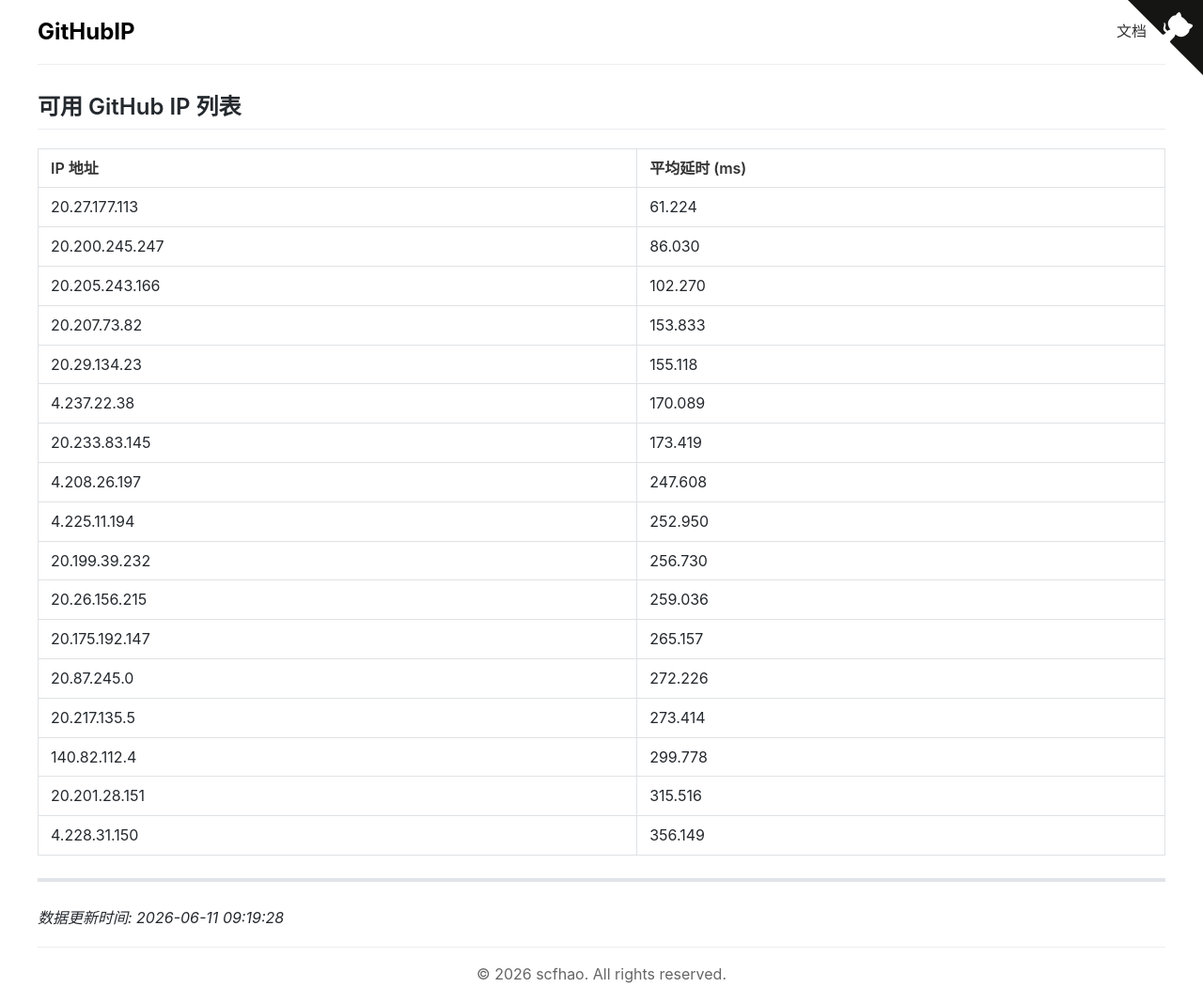
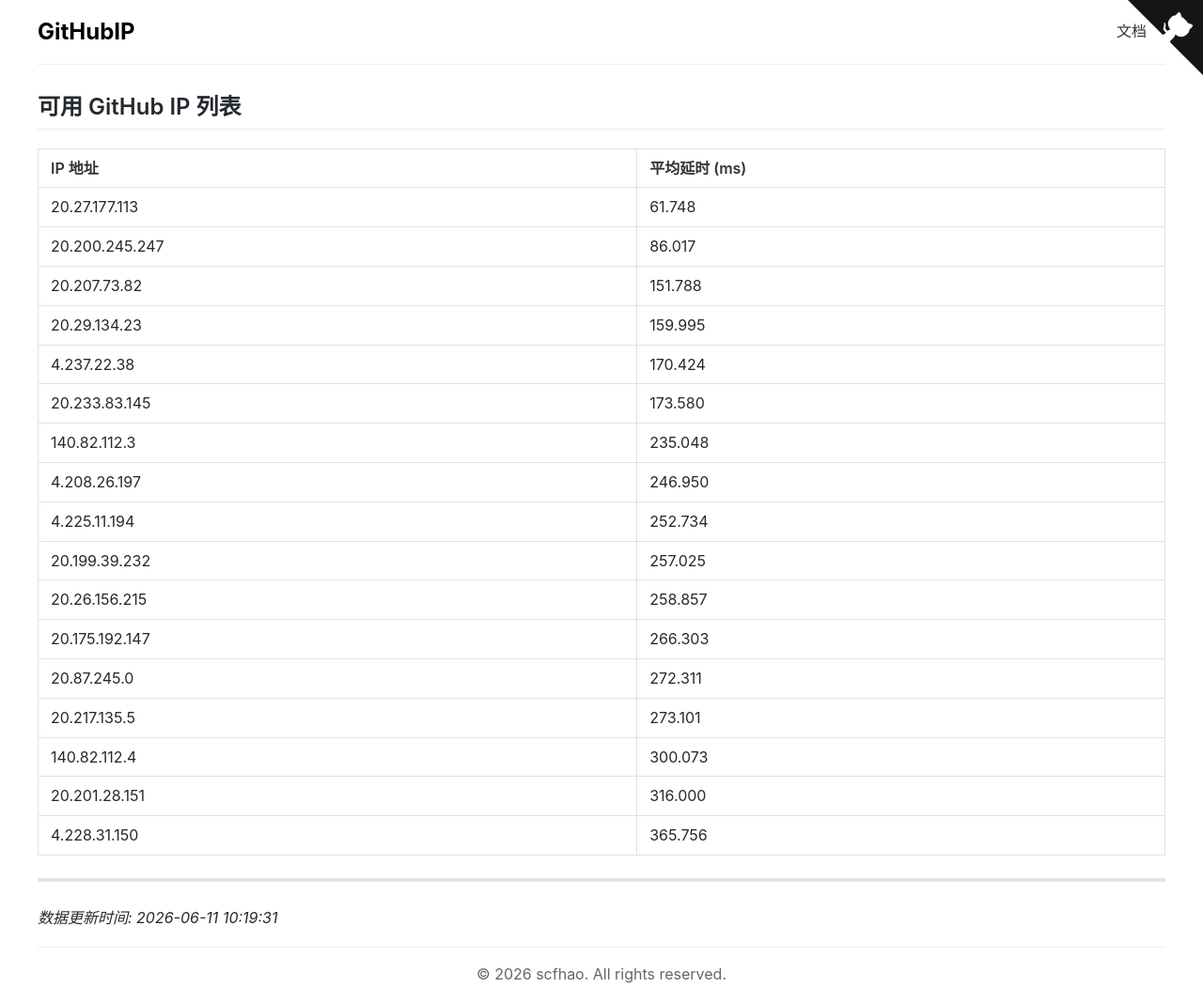
Before and after one commit to scfhao/GitHubIP, a Jekyll site: the page built from index.md, in a window 1280 px wide. Shown: the whole page at 94% size. Built offline with Jekyll 4.4.1, drawn with Linux system fonts in a browser that asks for light colours.

Commit message:
自动脚本执行 - 2026-06-11 10:19:31

```diff
--- a/index.md
+++ b/index.md
@@ -1,31 +1,31 @@
 ---
 layout: home
 title: GitHub IP 列表
-date: 2026-06-11 09:19:28
+date: 2026-06-11 10:19:31
 ---
 
 ## 可用 GitHub IP 列表
 
 | IP 地址 | 平均延时 (ms) |
 |---------|--------------|
-| 20.27.177.113 | 61.224 |
-| 20.200.245.247 | 86.030 |
-| 20.205.243.166 | 102.270 |
-| 20.207.73.82 | 153.833 |
-| 20.29.134.23 | 155.118 |
-| 4.237.22.38 | 170.089 |
-| 20.233.83.145 | 173.419 |
-| 4.208.26.197 | 247.608 |
-| 4.225.11.194 | 252.950 |
-| 20.199.39.232 | 256.730 |
-| 20.26.156.215 | 259.036 |
-| 20.175.192.147 | 265.157 |
-| 20.87.245.0 | 272.226 |
-| 20.217.135.5 | 273.414 |
-| 140.82.112.4 | 299.778 |
-| 20.201.28.151 | 315.516 |
-| 4.228.31.150 | 356.149 |
+| 20.27.177.113 | 61.748 |
+| 20.200.245.247 | 86.017 |
+| 20.207.73.82 | 151.788 |
+| 20.29.134.23 | 159.995 |
+| 4.237.22.38 | 170.424 |
+| 20.233.83.145 | 173.580 |
+| 140.82.112.3 | 235.048 |
+| 4.208.26.197 | 246.950 |
+| 4.225.11.194 | 252.734 |
+| 20.199.39.232 | 257.025 |
+| 20.26.156.215 | 258.857 |
+| 20.175.192.147 | 266.303 |
+| 20.87.245.0 | 272.311 |
+| 20.217.135.5 | 273.101 |
+| 140.82.112.4 | 300.073 |
+| 20.201.28.151 | 316.000 |
+| 4.228.31.150 | 365.756 |
 
 ---
 
-*数据更新时间: 2026-06-11 09:19:28*
+*数据更新时间: 2026-06-11 10:19:31*
```
